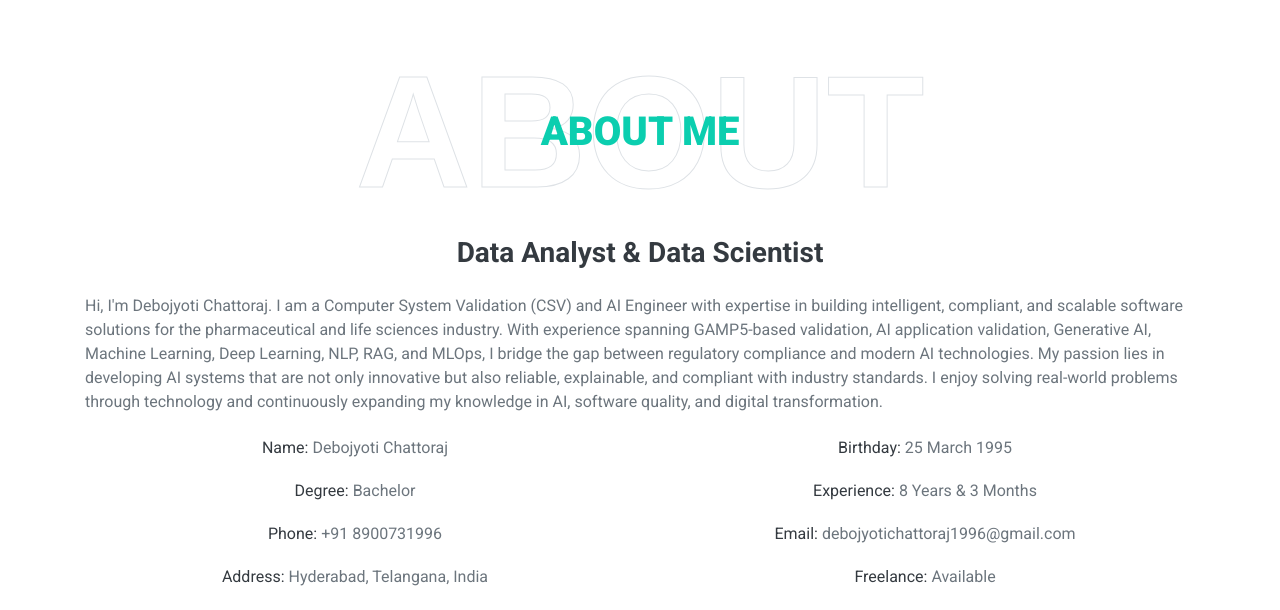
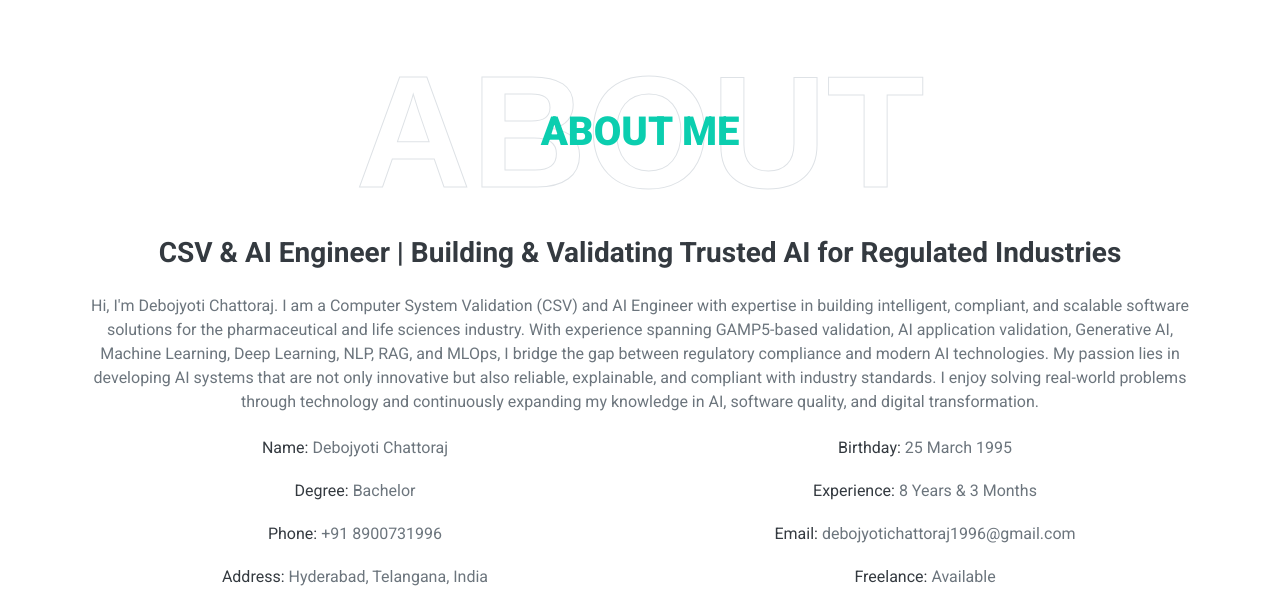
Before and after one commit to CwDebojyoti/portfolio_website, a Flask app: page / in a window 1280 px wide. Shown: the part 860-1470 px from the top of the page. Run offline with Flask 3, Linux system fonts and the light colour scheme; data that the repository does not hold is empty; some libraries are stand-ins or nearby versions.

Commit message:
modified profile title and text alignment

```diff
--- a/templates/index.html
+++ b/templates/index.html
@@ -67,8 +67,8 @@
             <div class="row align-items-center">
 
                 <div class="col-lg-12">
-                    <h3 class="mb-4 text-center">Data Analyst & Data Scientist</h3>
-                    <p>Hi, I'm Debojyoti Chattoraj.
+                    <h3 class="mb-4 text-center">CSV & AI Engineer | Building & Validating Trusted AI for Regulated Industries</h3>
+                    <p class="text-center">Hi, I'm Debojyoti Chattoraj.
                         I am a Computer System Validation (CSV) and AI Engineer with expertise in building intelligent, compliant, and scalable software solutions for the pharmaceutical and life sciences industry. With experience spanning GAMP5-based validation, AI application validation, Generative AI, Machine Learning, Deep Learning, NLP, RAG, and MLOps, I bridge the gap between regulatory compliance and modern AI technologies.
                         My passion lies in developing AI systems that are not only innovative but also reliable, explainable, and compliant with industry standards. I enjoy solving real-world problems through technology and continuously expanding my knowledge in AI, software quality, and digital transformation.</p>
                     <div class="row mb-3 justify-content-center text-center">
```
